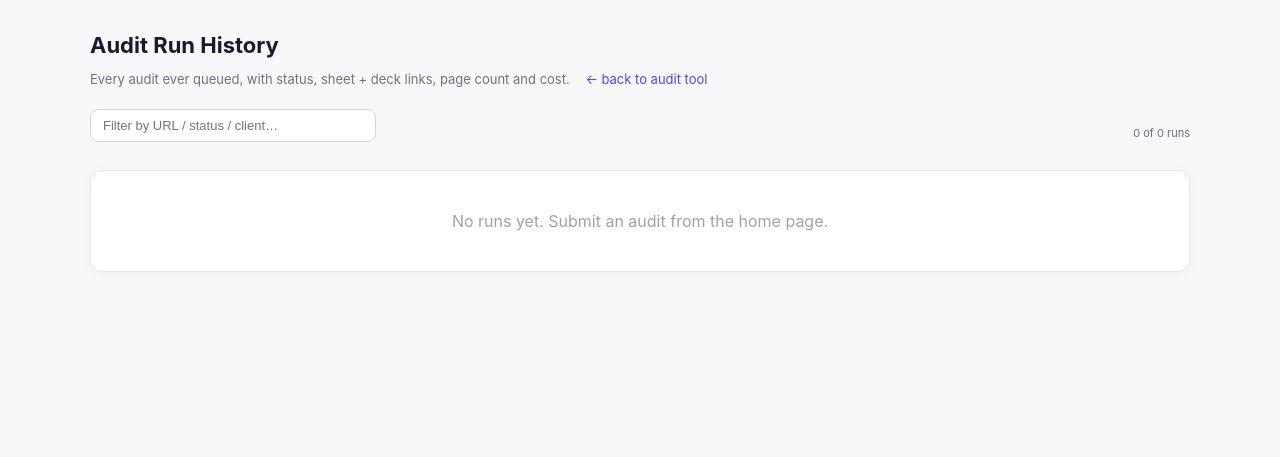
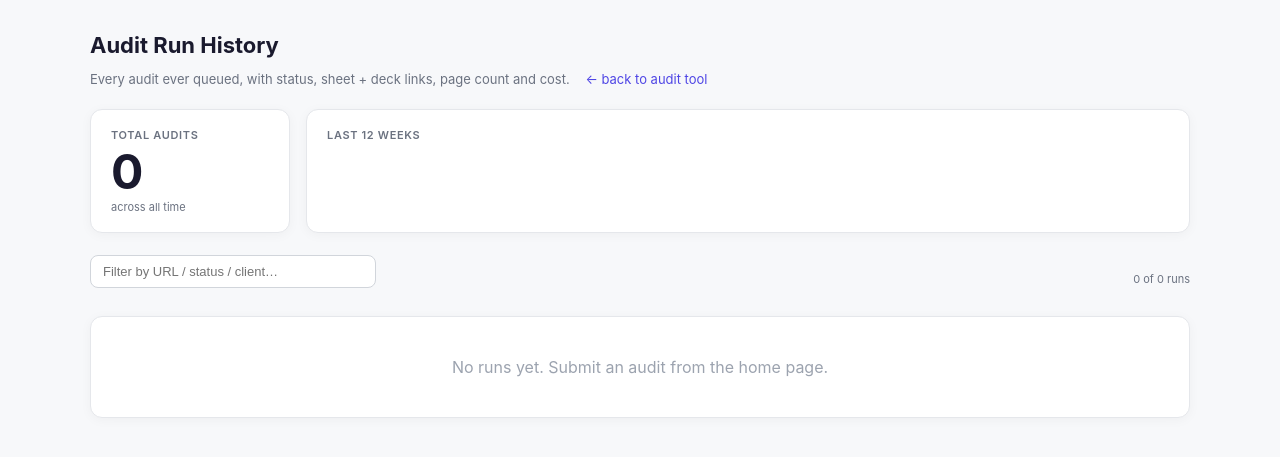
Before and after one commit to shavigoyal-hub/website-audit-tool, a Flask app: template templates/history.html in a window 1280 px wide. Shown: the top 457 px of the page. Run offline with Flask 3, Linux system fonts and the light colour scheme; the template is opened without the code that fills it, so the values that code supplies are empty.

Commit message:
v110: history-ui — total count card + last-12-weeks volume bars
Co-Authored-By: Claude Opus 4.7 <noreply@anthropic.com>

```diff
--- a/app.py
+++ b/app.py
@@ -760,7 +760,36 @@ def history_ui():
             _audit_host = request.host_url.rstrip("/") + request.script_root
         else:
             _audit_host = "https://website-audit-tool-iota-ten.vercel.app"
+
+    # Volume by ISO week (last 12 weeks) for the trend graph. We bucket on
+    # the Monday of each row's created_utc / timestamp. Rows with no date
+    # fall into an 'unknown' bucket we don't plot.
+    import datetime as _dt
+    from collections import OrderedDict
+    weeks = OrderedDict()
+    today = _dt.datetime.utcnow().date()
+    monday = today - _dt.timedelta(days=today.weekday())
+    for i in range(11, -1, -1):
+        wk_start = monday - _dt.timedelta(weeks=i)
+        weeks[wk_start.isoformat()] = 0
+    for r in merged:
+        ts = r.get("created_utc") or ""
+        if not ts or len(ts) < 10:
+            continue
+        try:
+            d = _dt.date.fromisoformat(ts[:10])
+        except Exception:
+            continue
+        wk = d - _dt.timedelta(days=d.weekday())
+        key = wk.isoformat()
+        if key in weeks:
+            weeks[key] += 1
+    weekly = [{"week": k, "count": v,
+                "label": _dt.date.fromisoformat(k).strftime("%b %d")}
+               for k, v in weeks.items()]
     return render_template("history.html", runs=merged,
+                           total_count=len(merged),
+                           weekly=weekly,
                            jobs_sheet_url=_jobs_mod.get_url() if hasattr(_jobs_mod, "get_url") else "",
                            audit_host=_audit_host)
 
--- a/audit/version.py
+++ b/audit/version.py
@@ -3,7 +3,7 @@
 Bump when observation rules, catalog copy, or output structure change so
 you can tell which build produced a given audit artifact.
 """
-VERSION = "2026-10-12.109"
+VERSION = "2026-10-12.110"
 
 # Plan tier → expected leads per month at month 3-4 / 6-7 / 9-10
 # Source: internal Gushwork projection chart. Plan number = $ / month spend.
--- a/templates/history.html
+++ b/templates/history.html
@@ -46,6 +46,30 @@
       <a href="/">← back to audit tool</a>
       {% if jobs_sheet_url %}<a href="{{ jobs_sheet_url }}" target="_blank">open jobs sheet →</a>{% endif %}
     </p>
+
+    <div style="display:grid;grid-template-columns:200px 1fr;gap:16px;margin-bottom:22px;align-items:stretch">
+      <div style="background:#fff;border:1px solid #e5e7eb;border-radius:12px;padding:18px 20px;display:flex;flex-direction:column;justify-content:center;box-shadow:0 2px 12px rgba(0,0,0,0.04)">
+        <div style="font-size:11px;font-weight:600;color:#6b7280;text-transform:uppercase;letter-spacing:0.06em">Total audits</div>
+        <div style="font-size:36pt;font-weight:700;letter-spacing:-0.03em;color:#1a1a2e;line-height:1;margin-top:6px">{{ total_count or (runs|length) }}</div>
+        <div style="font-size:11px;color:#6b7280;margin-top:4px">across all time</div>
+      </div>
+      <div style="background:#fff;border:1px solid #e5e7eb;border-radius:12px;padding:18px 20px;box-shadow:0 2px 12px rgba(0,0,0,0.04)">
+        <div style="font-size:11px;font-weight:600;color:#6b7280;text-transform:uppercase;letter-spacing:0.06em;margin-bottom:10px">Last 12 weeks</div>
+        {% if weekly %}
+          {% set wmax = (weekly|map(attribute='count')|max) %}
+          {% set wmax = wmax if wmax > 0 else 1 %}
+          <div style="display:flex;align-items:flex-end;gap:6px;height:90px">
+            {% for w in weekly %}
+              <div style="flex:1;display:flex;flex-direction:column;align-items:center;gap:4px;min-width:0">
+                <div style="font-size:9pt;font-weight:600;color:#4f46e5">{{ w.count or '' }}</div>
+                <div style="width:100%;height:{{ (w.count * 70 / wmax)|round(1) }}px;background:linear-gradient(180deg,#4f46e5,#818cf8);border-radius:4px 4px 0 0;min-height:2px"></div>
+                <div style="font-size:9pt;color:#6b7280;white-space:nowrap">{{ w.label }}</div>
+              </div>
+            {% endfor %}
+          </div>
+        {% endif %}
+      </div>
+    </div>
 
     <div class="top">
       <input class="search" id="search" placeholder="Filter by URL / status / client…" />
```
